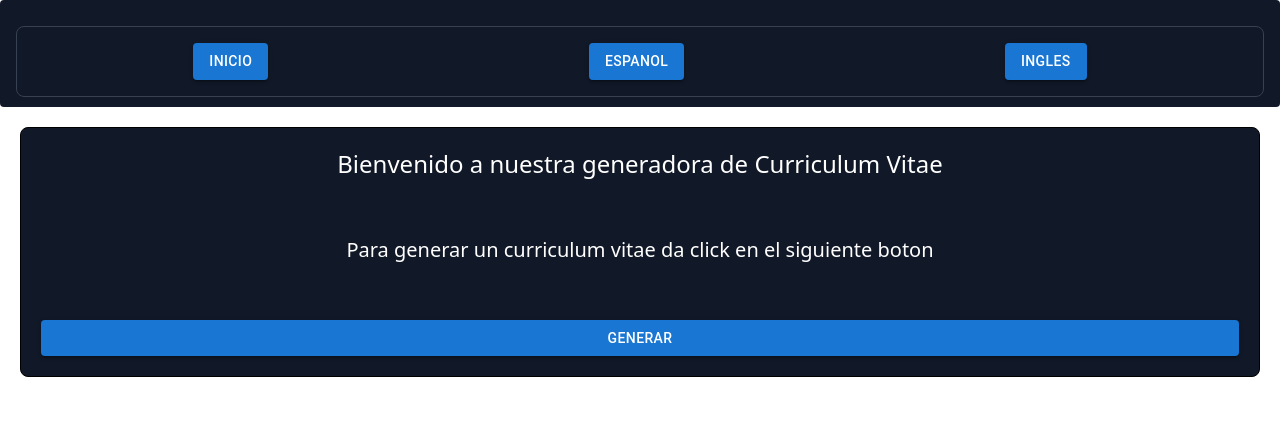
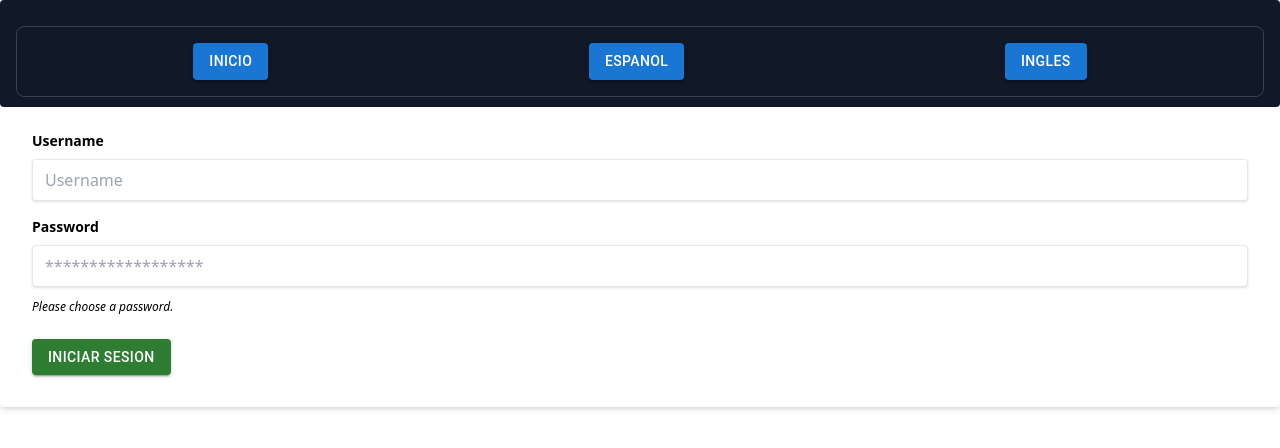
Before and after one commit to Angel69gg/CV-Generator-FE, a React (Vite) app: page / in a window 1280 px wide. Shown: the top 448 px of the page. Built offline with nearby package versions, Linux system fonts and the light colour scheme.

Commit message:
add: Added Login

```diff
--- a/src/App.jsx
+++ b/src/App.jsx
@@ -1,5 +1,6 @@
 import { Routes, Route } from 'react-router-dom'
 import Inicio from './Pages/Inicio'
+import Login from './Pages/Login'
 import { Navbar } from "./components/Navbar";
 import { Formulario } from "./components/Formulario";
 import { Imagen } from "./components/Imagen"
@@ -9,7 +10,7 @@
     <div>
       <Navbar />
       <Routes>
-        <Route path="*" element={<Inicio />} />
+        <Route path="*" element={<Login/>} />
         <Route path="/curriculum" element={<Formulario />} />
       </Routes>
     </div>
--- /dev/null
+++ b/src/Pages/Login.jsx
@@ -0,0 +1,29 @@
+import React from 'react'
+import Button from '@mui/material/Button';
+
+export default function Login() {
+  return (
+    <div className="bg-white shadow-md rounded px-8 pt-6 pb-8 mb-4 flex flex-col">
+    <div className="mb-4">
+      <label className="block text-grey-darker text-sm font-bold mb-2" htmlFor="username">
+        Username
+      </label>
+      <input className="shadow appearance-none border rounded w-full py-2 px-3 text-grey-darker" id="username" type="text" placeholder="Username">
+      </input>
+    </div>
+    <div className="mb-6">
+      <label className="block text-grey-darker text-sm font-bold mb-2" htmlFor="password">
+        Password
+      </label>
+      <input className="shadow appearance-none border border-red rounded w-full py-2 px-3 text-grey-darker mb-3" id="password" type="password" placeholder="******************">
+      </input>
+      <p className="text-red text-xs italic">Please choose a password.</p>
+    </div>
+    <div className="flex items-center justify-between">
+    <Button variant="contained" color="success">
+    Iniciar Sesion
+    </Button>
+    </div>
+</div>
+  )
+}
```
